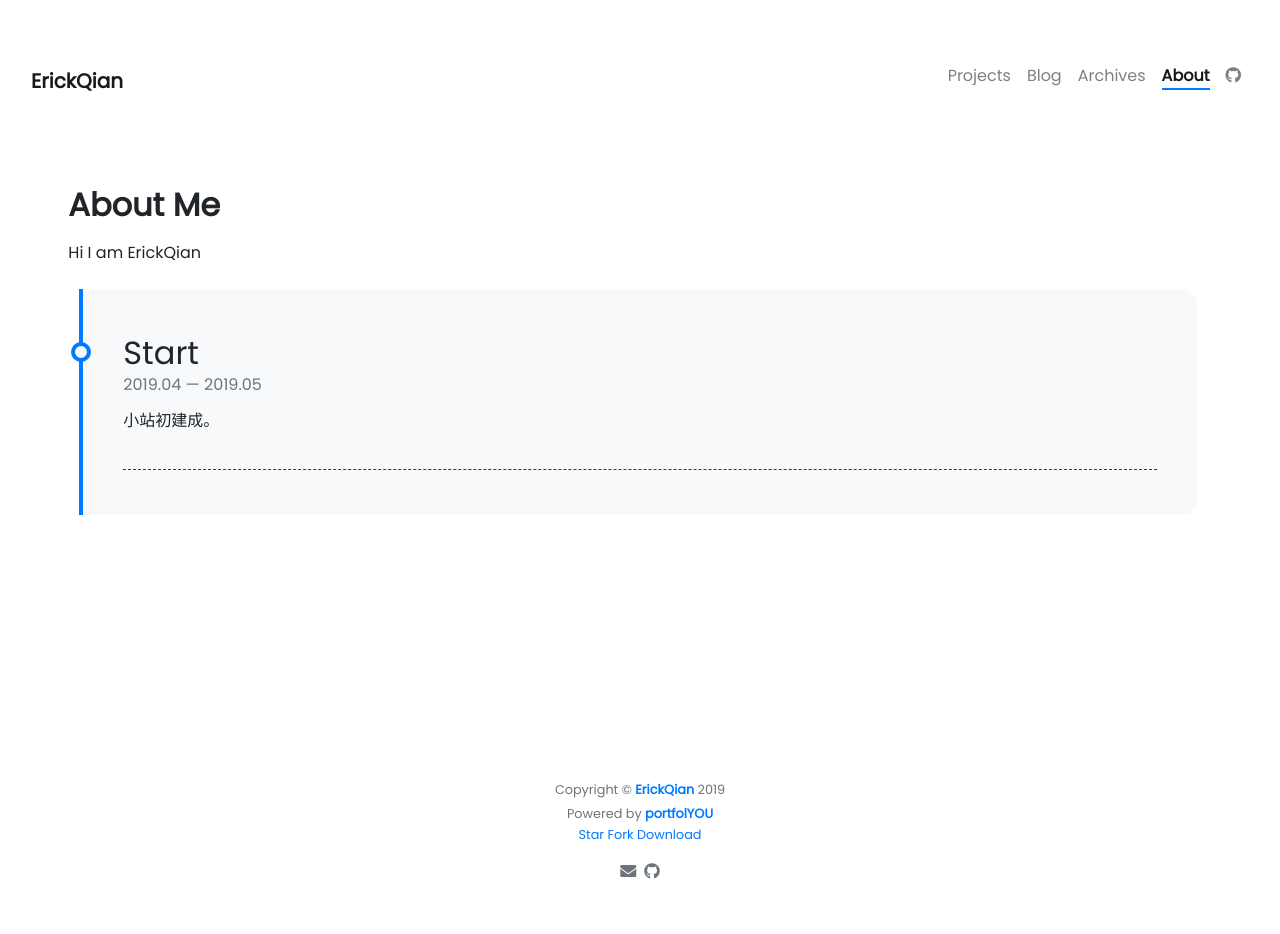
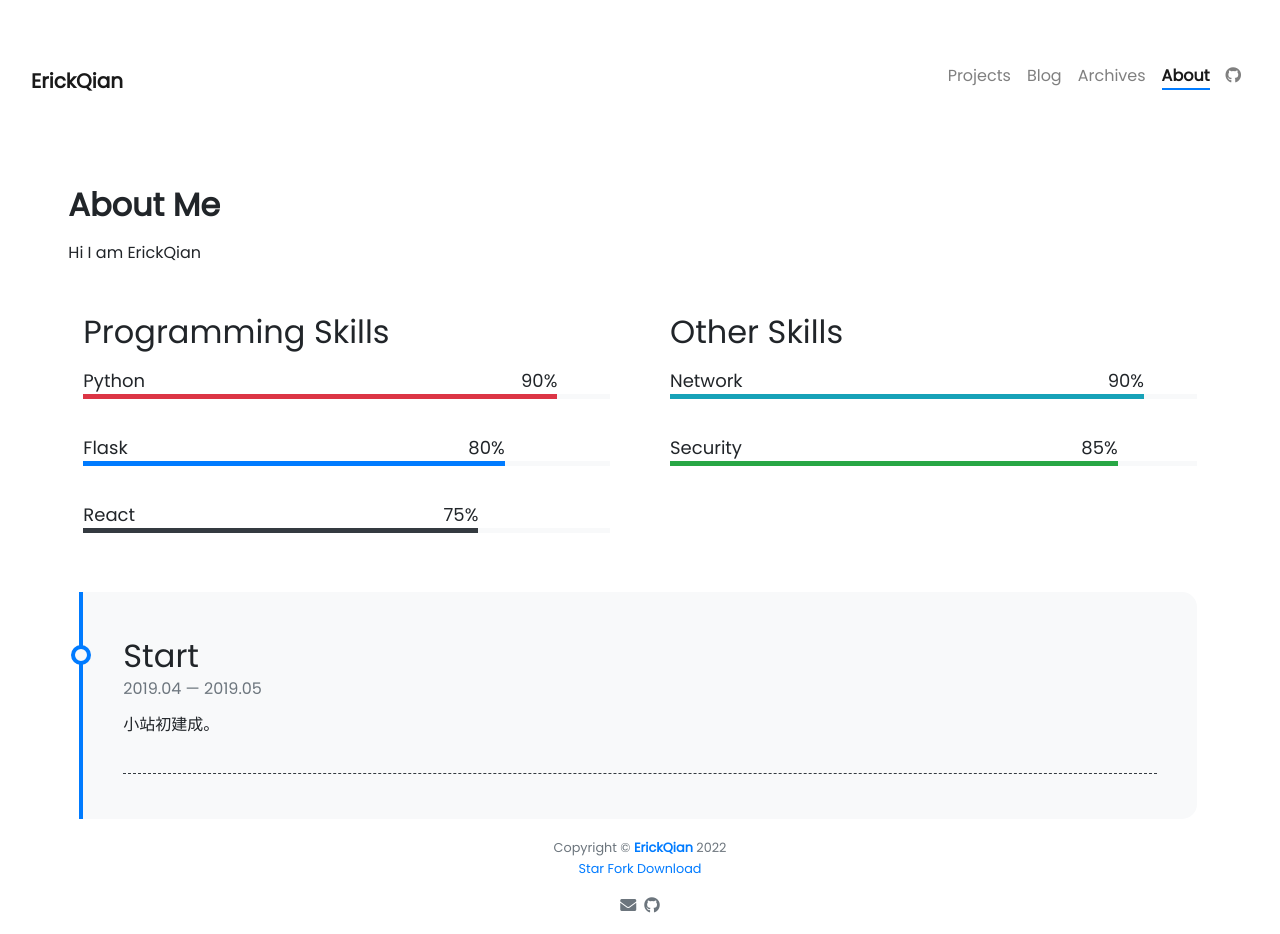
Before and after one commit to digiisle/digiisle.github.io, a Jekyll site: the page built from pages/about.md, in a window 1280 px wide. Built offline with Jekyll 4.4.1, drawn with Linux system fonts in a browser that asks for light colours; nearby versions of some CDN libraries; comment, search, counter and statistics services are not loaded; before the commit the page ends 900 px from its top, so only the background shows below that.

Commit message:
修改About页面显示

```diff
--- a/_data/other-skills.yml
+++ b/_data/other-skills.yml
@@ -1,7 +1,7 @@
-- name: Adobe Photoshop
-  percentage: 95
+- name: Network
+  percentage: 90
   color: info
 
-- name: Adobe Illustrator
-  percentage: 90
+- name: Security
+  percentage: 85
   color: success
--- a/_data/programming-skills.yml
+++ b/_data/programming-skills.yml
@@ -1,11 +1,11 @@
-- name: HTML5/CSS3
+- name: Python
   percentage: 90
   color: danger
 
-- name: Go
+- name: Flask
   percentage: 80
   color:
 
-- name: Python
-  percentage: 70
+- name: React
+  percentage: 75
   color: dark
--- a/_includes/base/footer.html
+++ b/_includes/base/footer.html
@@ -1,8 +1,7 @@
 <footer class="mt-auto py-3 text-center article">
 
   <small class="text-muted mb-2">
-    Copyright &copy; <strong><a href="https://erickqian.github.io/">{{ site.author.name }}</a></strong> 2019<br/>
-    Powered by <strong><a href="https://github.com/YoussefRaafatNasry/portfolYOU">portfolYOU</a></strong>
+    Copyright &copy; <strong><a href="https://erickqian.github.io/">{{ site.author.name }}</a></strong> 2022<br/>
     <p>
       <a class="github-button" href="{{ site.github.repository_url }}" data-icon="octicon-star" data-show-count="true" aria-label="Star YoussefRaafatNasry/portfolYOU on GitHub">Star</a>
       <a class="github-button" href="{{ site.github.repository_url }}/fork" data-icon="octicon-repo-forked" data-show-count="true" aria-label="Fork YoussefRaafatNasry/portfolYOU on GitHub">Fork</a>
--- a/pages/about.md
+++ b/pages/about.md
@@ -9,7 +9,7 @@ weight: 4
 <p>
   Hi I am {{ site.author.name }}<br>
 </p>
-<!--
+
 <div class="row">
 <div class="col">
 {% include base/skills.html title="Programming Skills" source=site.data.programming-skills %}
@@ -18,7 +18,7 @@ weight: 4
 {% include base/skills.html title="Other Skills" source=site.data.other-skills %}
 </div>
 </div>
--->
+
 
 {% include base/timeline.html %}
 </div>
```
